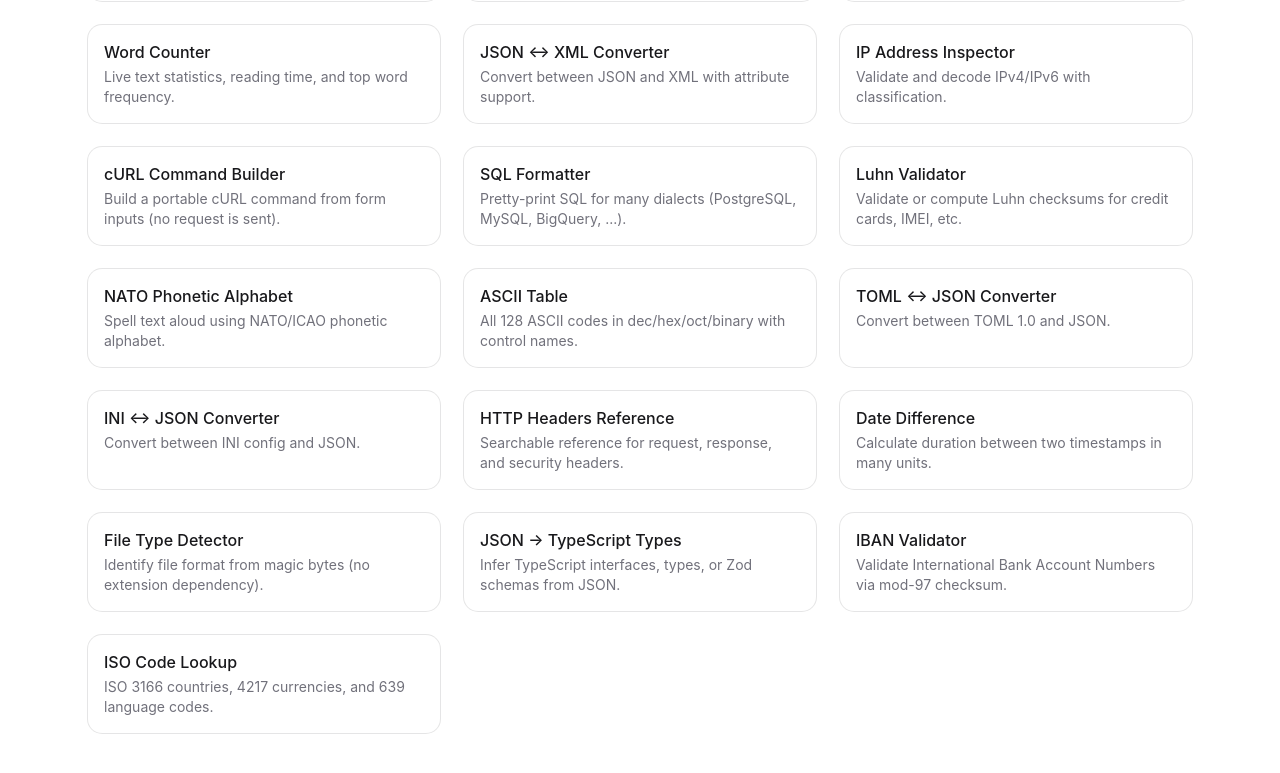
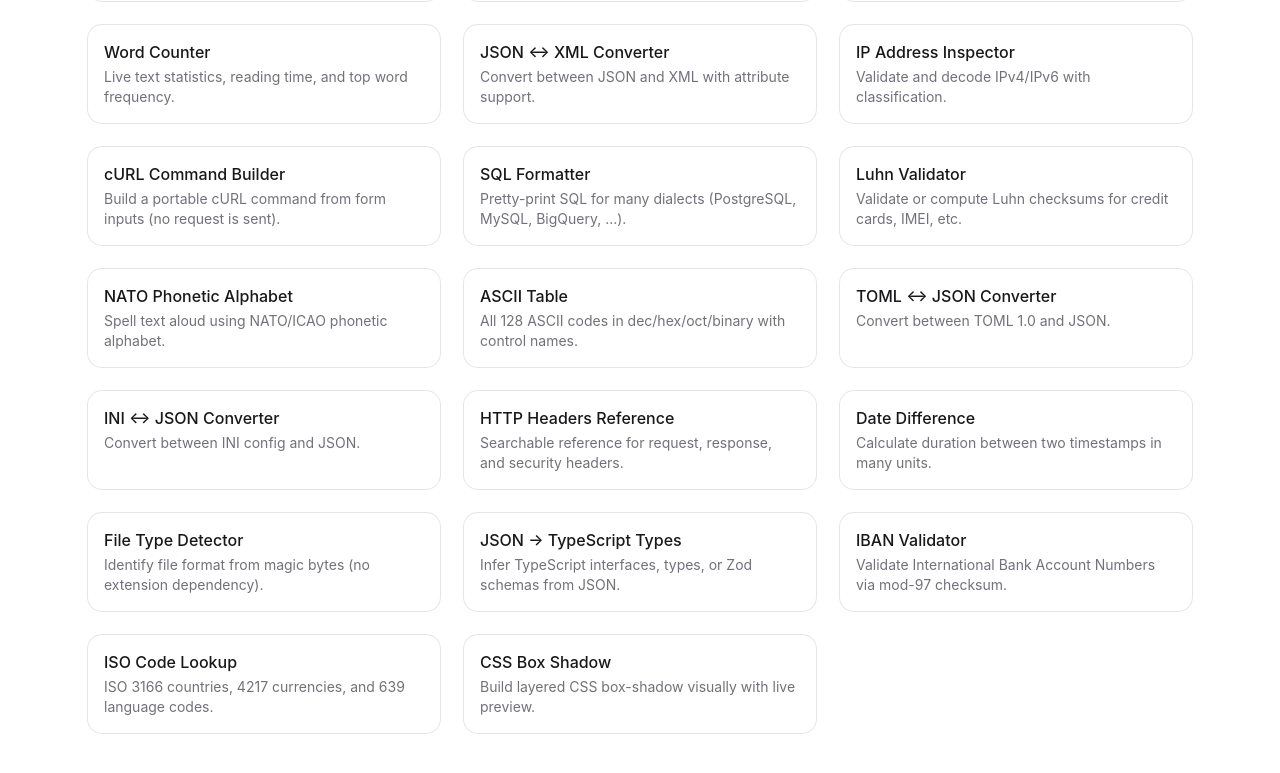
Before and after one commit to orykr/tool.ory.kr, a SvelteKit app in the folder frontend/: page / in a window 1280 px wide. Shown: the part 1746-2519 px from the top of the page. Built offline with nearby package versions, Linux system fonts and the light colour scheme.

Commit message:
chore: add box-shadow to landing index

```diff
--- a/frontend/src/routes/+page.svelte
+++ b/frontend/src/routes/+page.svelte
@@ -276,6 +276,11 @@
 			href: "/iso-codes",
 			title: "ISO Code Lookup",
 			description: "ISO 3166 countries, 4217 currencies, and 639 language codes."
+		},
+		{
+			href: "/box-shadow",
+			title: "CSS Box Shadow",
+			description: "Build layered CSS box-shadow visually with live preview."
 		}
 	];
 </script>
```
